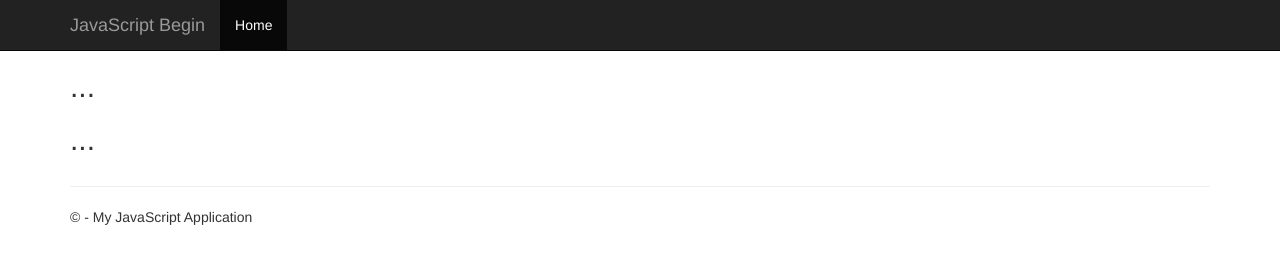
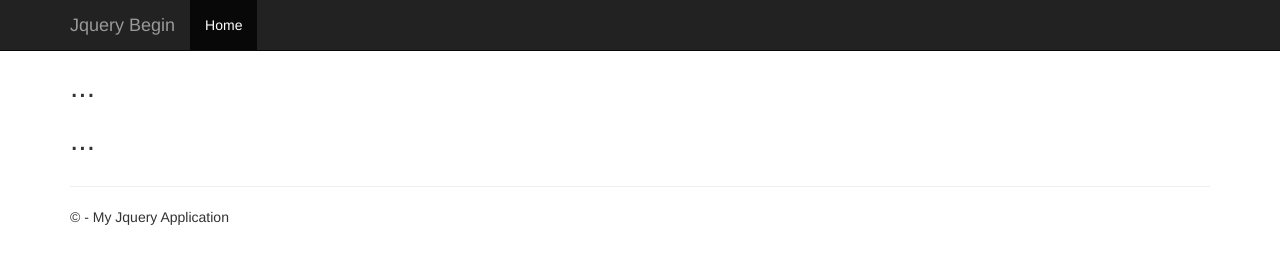
Before and after one commit to MackMendes/LGroup.JqueryBegin, a plain HTML site: page Home/index.html in a window 1280 px wide. Drawn offline with Linux system fonts and the light colour scheme.

Commit message:
Html Base - JqueryBegin
Html

```diff
--- a/Home/index.html
+++ b/Home/index.html
@@ -2,7 +2,7 @@
 <html lang="pt-br">
 <head>
     <meta charset="utf-8" />
-    <title>LGroup - JavaScript Begin</title>
+    <title>LGroup - Jquery Begin</title>
     <!-- Styles -->
     <link href="../Styles/bootstrap.css" rel="stylesheet" type="text/css" />
     <link href="../Styles/Site.css" rel="stylesheet" type="text/css" />
@@ -11,9 +11,9 @@
     <div class="navbar navbar-inverse navbar-fixed-top">
         <div class="container">
             <div class="navbar-header">
-                <a class="navbar-brand" href="/Home/">JavaScript Begin</a>
+                <a class="navbar-brand" href="index.html">Jquery Begin</a>
                 <ul class="nav navbar-nav">
-                    <li class="active"><a href="/Home/">Home</a></li>
+                    <li class="active"><a href="index.html">Home</a></li>
                 </ul>
             </div>
         </div>
@@ -102,7 +102,7 @@
 
         <hr />
         <footer>
-            <p>&copy; - My JavaScript Application</p>
+            <p>&copy; - My Jquery Application</p>
         </footer>
     </div>
 </body>
```
